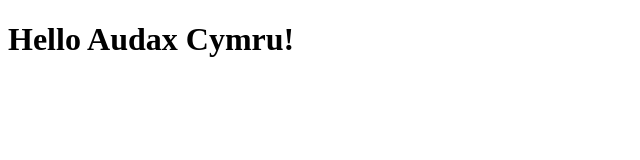
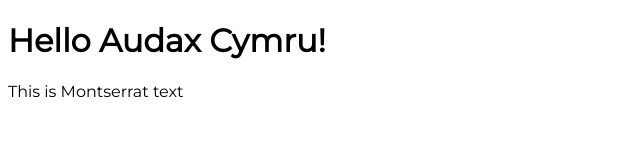
Before and after one commit to reeswjx/audaxcymru, a plain HTML site: page index.html in a window 1280 px wide. Shown: the whole page, without its empty margins (0-640 px from the left). Drawn offline with Linux system fonts and the light colour scheme.

Commit message:
Changed font family to Montserrat

```diff
--- a/index.html
+++ b/index.html
@@ -8,6 +8,7 @@
     <meta name="viewport" content="width=device-width, initial-scale=1.0">
     <title>Audax Cymru</title>
     <link rel="stylesheet" href="styles.css" class="rel">
+    <link rel='stylesheet' href='https://fonts.googleapis.com/css?family=Montserrat' class="rel">
 
 </head>
 
@@ -15,6 +16,8 @@
 
     <h1>Hello Audax Cymru!</h1>
 
+    <p>This is Montserrat text</p>
+
 </body>
 
 </html>
--- a/styles.css
+++ b/styles.css
@@ -1,3 +1,7 @@
 *, *::before, *::after {
     box-sizing: border-box;
 }
+
+body {
+    font-family: 'Montserrat';
+}
```
